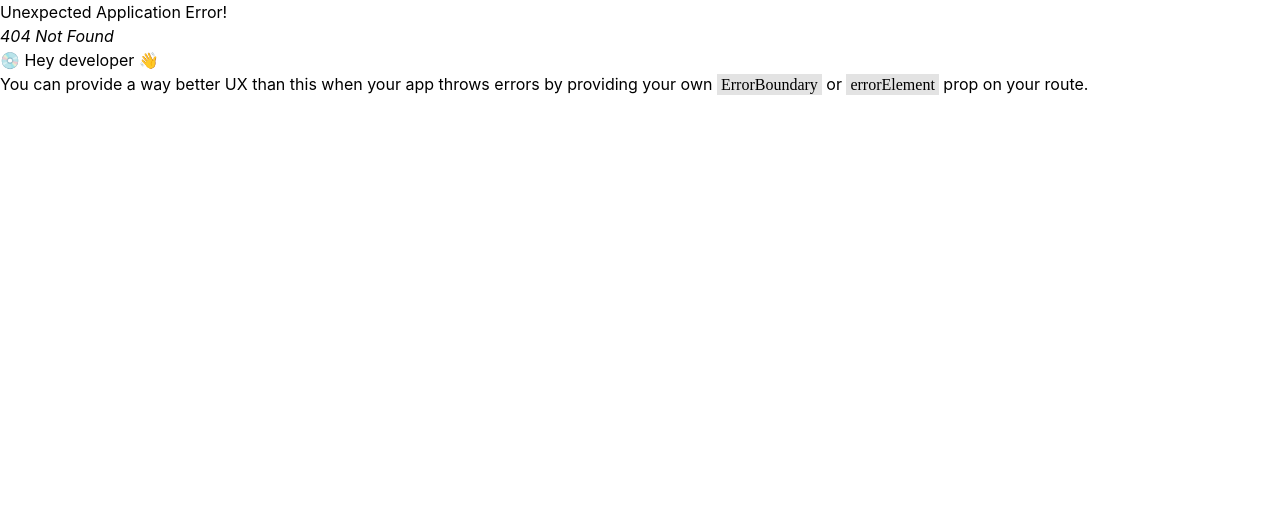
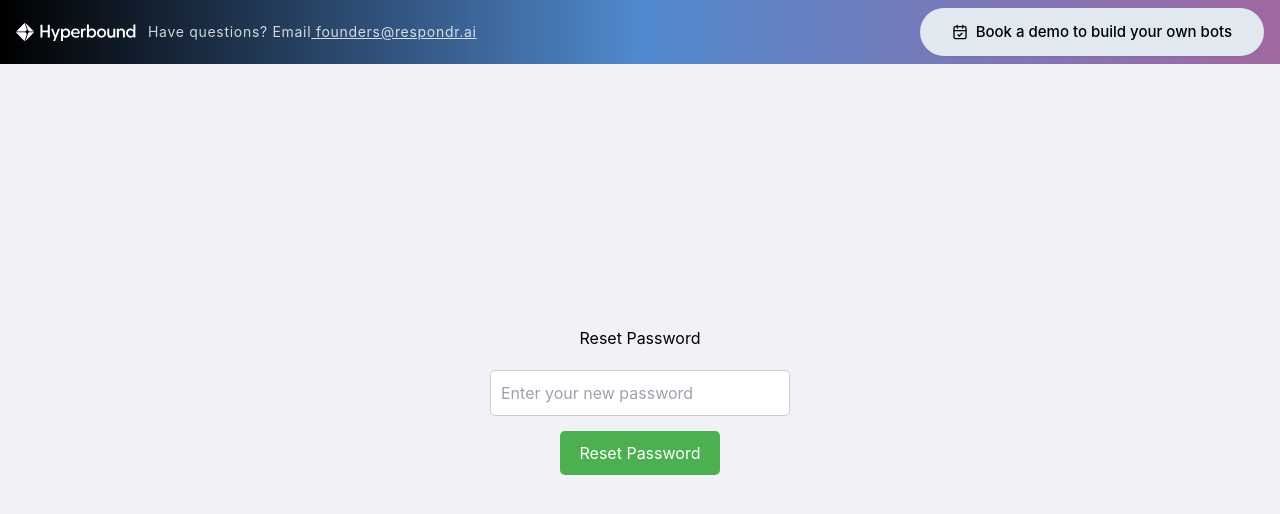
Before and after one commit to PranavJAIN12/Respondr, a React (Create React App) app in the folder project/: page /reset-password in a window 1280 px wide. Before the commit this address had no page. Shown: the top 514 px of the page. Built offline with nearby package versions, Linux system fonts and the light colour scheme.

Commit message:
forgot-password

```diff
--- /dev/null
+++ b/project/src/pages/ForgotPassword.js
@@ -0,0 +1,88 @@
+import React, { useState } from 'react'
+import { supabase } from './client';
+
+
+export default function ForgotPassword() {
+
+    const[email, setEmail] = useState(" ");
+    const[loading, setLoading] = useState(false);
+
+    const handleEmailChange=(e)=>{
+        setEmail(e.target.value);
+    }
+    const handleSubmit=async(e)=>{
+        e.preventDefault();
+        setLoading(true);
+        try {
+            const { data, error } = await supabase.auth.resetPasswordForEmail(email, {
+                redirectTo: 'https://respondr.vercel.app/reset-password', // Replace with your reset password page URL
+            });
+            if(error){
+                console.log(`Error: ${error.message}`)
+                alert( `Error: ${error.message}`)
+            }
+            else{
+                alert("Password reset email sent! Please check your inbox.");
+            }
+        } catch (error) {
+            console.error("Unexpected error during password reset:", error);
+            alert("Unexpected error occurred. Please try again later.");
+        } finally{
+            setLoading(false);
+        }
+    }
+
+  return (
+    <div style={styles.container}>
+    <h2 style={styles.header}>Forgot Password</h2>
+    <form style={styles.form} onSubmit={handleSubmit}>
+        <input
+            type="email"
+            placeholder="Enter your email"
+            value={email}
+            onChange={handleEmailChange}
+            style={styles.input}
+            required
+        />
+        <button type="submit" style={styles.submitButton} disabled={loading}>
+            {loading ? "Sending..." : "Send Reset Link"}
+        </button>
+    </form>
+</div>
+  )
+}
+const styles = {
+    container: {
+        display: 'flex',
+        flexDirection: 'column',
+        alignItems: 'center',
+        justifyContent: 'center',
+        height: '100vh',
+        backgroundColor: '#f0f2f5',
+    },
+    header: {
+        marginBottom: '20px',
+    },
+    form: {
+        display: 'flex',
+        flexDirection: 'column',
+        alignItems: 'center',
+    },
+    input: {
+        marginBottom: '15px',
+        padding: '10px',
+        fontSize: '16px',
+        borderRadius: '5px',
+        border: '1px solid #ccc',
+        width: '300px',
+    },
+    submitButton: {
+        padding: '10px 20px',
+        fontSize: '16px',
+        borderRadius: '5px',
+        border: 'none',
+        backgroundColor: '#4CAF50',
+        color: '#fff',
+        cursor: 'pointer',
+    },
+};
--- a/project/src/pages/Login.js
+++ b/project/src/pages/Login.js
@@ -112,6 +112,10 @@ setRememberMe(e.target.checked)
                             Remember Me
                         </label>
                     </div>
+                    <p style={{marginBottom:'1rem', textAlign:'left'}}>
+    Forgot your password? <Link to="/forgot-password" style={{color:'blue'}}>Reset it here</Link>
+</p>
+
                     <button type="submit" style={styles.submitButton} disabled={loading}>
                         {loading ? "Logging In..." : "Log In"}
                     </button>
@@ -129,7 +133,7 @@ setRememberMe(e.target.checked)
                 </button>
 
                 <p style={styles.signupLink}>
-                    Don't have an account? <Link to="/">Sign Up</Link>
+                    Don't have an account? <Link to="/" style={{color:'blue'}}>Sign Up</Link>
                 </p>
             </div>
         </div>
--- /dev/null
+++ b/project/src/pages/ResetPassword.js
@@ -0,0 +1,93 @@
+import React, { useState } from 'react';
+import { supabase } from './client';
+import { useNavigate } from 'react-router-dom';
+
+const ResetPassword = () => {
+    const [password, setPassword] = useState('');
+    const [loading, setLoading] = useState(false);
+    const navigate = useNavigate();
+
+    const handlePasswordChange = (e) => {
+        setPassword(e.target.value);
+    };
+
+    const handleSubmit = async (e) => {
+        e.preventDefault();
+        setLoading(true);
+
+        try {
+            const { data, error } = await supabase.auth.updateUser({
+                password: password,
+            });
+
+            if (error) {
+                alert(`Error: ${error.message}`);
+            } else {
+                alert("Password has been reset successfully!");
+                navigate('/login');
+            }
+        } catch (error) {
+            console.error("Unexpected error during password reset:", error);
+            alert("Unexpected error occurred. Please try again later.");
+        } finally {
+            setLoading(false);
+        }
+    };
+
+    return (
+        <div style={styles.container}>
+            <h2 style={styles.header}>Reset Password</h2>
+            <form style={styles.form} onSubmit={handleSubmit}>
+                <input
+                    type="password"
+                    placeholder="Enter your new password"
+                    value={password}
+                    onChange={handlePasswordChange}
+                    style={styles.input}
+                    required
+                />
+                <button type="submit" style={styles.submitButton} disabled={loading}>
+                    {loading ? "Resetting..." : "Reset Password"}
+                </button>
+            </form>
+        </div>
+    );
+};
+
+const styles = {
+    container: {
+        display: 'flex',
+        flexDirection: 'column',
+        alignItems: 'center',
+        justifyContent: 'center',
+        height: '100vh',
+        backgroundColor: '#f0f2f5',
+    },
+    header: {
+        marginBottom: '20px',
+    },
+    form: {
+        display: 'flex',
+        flexDirection: 'column',
+        alignItems: 'center',
+    },
+    input: {
+        marginBottom: '15px',
+        padding: '10px',
+        fontSize: '16px',
+        borderRadius: '5px',
+        border: '1px solid #ccc',
+        width: '300px',
+    },
+    submitButton: {
+        padding: '10px 20px',
+        fontSize: '16px',
+        borderRadius: '5px',
+        border: 'none',
+        backgroundColor: '#4CAF50',
+        color: '#fff',
+        cursor: 'pointer',
+    },
+};
+
+export default ResetPassword;
--- a/project/src/pages/SignUp.js
+++ b/project/src/pages/SignUp.js
@@ -109,7 +109,7 @@ const SignUp = () => {
         </button>
 
         <p style={styles.loginLink}>
-          Already have an account? <Link to="/login">Log In</Link>
+          Already have an account? <Link to="/login" style={{color:'blue'}}>Log In</Link>
         </p>
       </div>
     </div>
```
Also changed, not shown: project/src/routers/index.js (+10 -0 lines).
